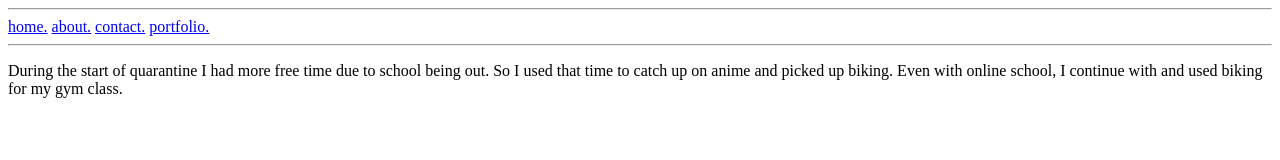
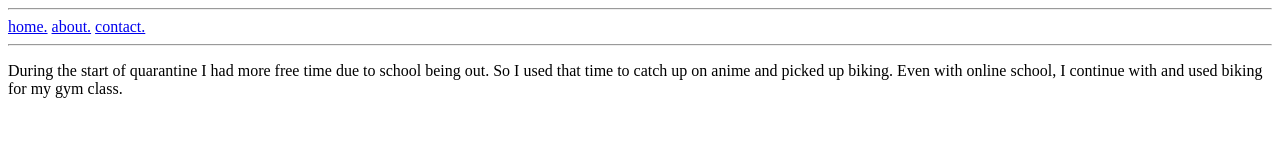
Before and after one commit to Tory-dev/dgma4103-spring2021, a plain HTML site: page Web Design Project 1/about.html in a window 1280 px wide. Drawn offline with Linux system fonts and the light colour scheme.

Commit message:
Update about.html

```diff
--- a/Web Design Project 1/about.html
+++ b/Web Design Project 1/about.html
@@ -10,7 +10,6 @@
           <a href="index.html">home.</a>
           <a href="about.html">about.</a>
           <a href="contact.html">contact.</a>
-          <a href="https://moripeji.wixsite.com/portfolio" target="_blank">portfolio.</a>
           <hr>
         </nav>
 
```
